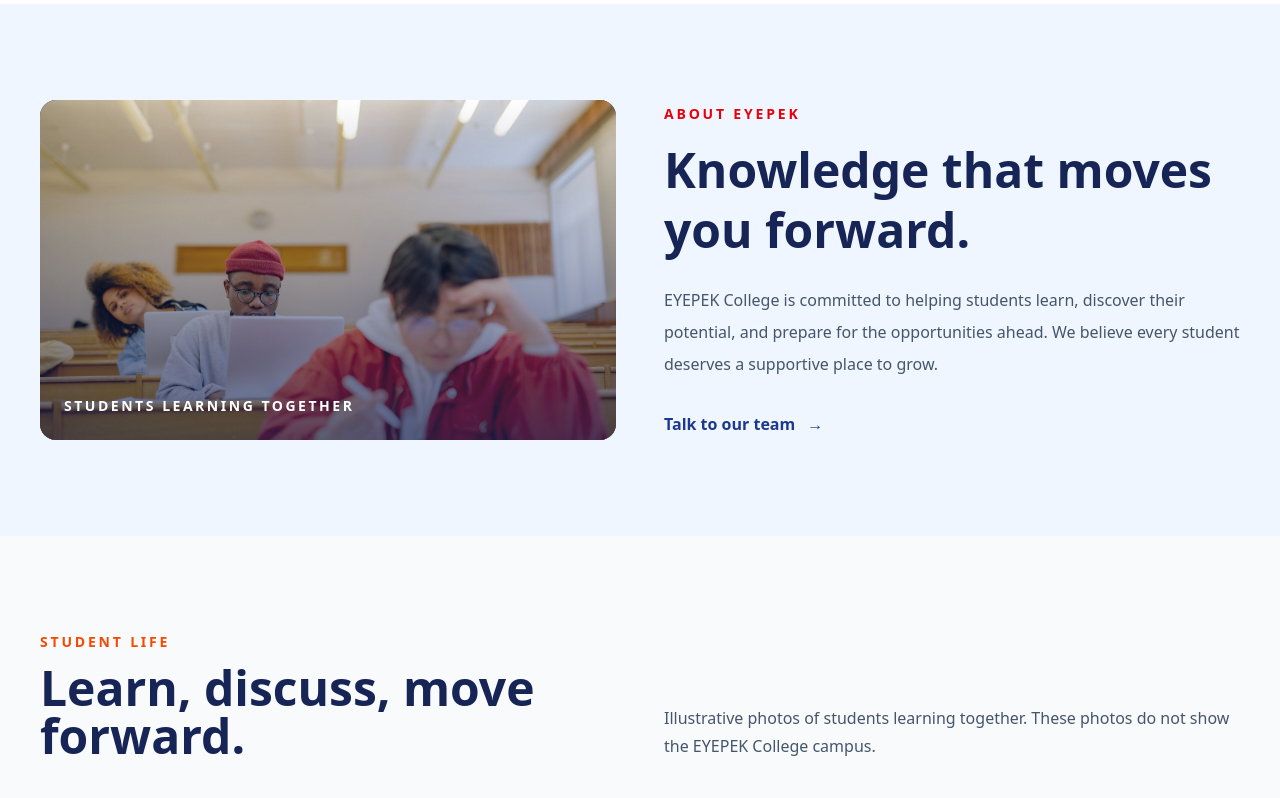
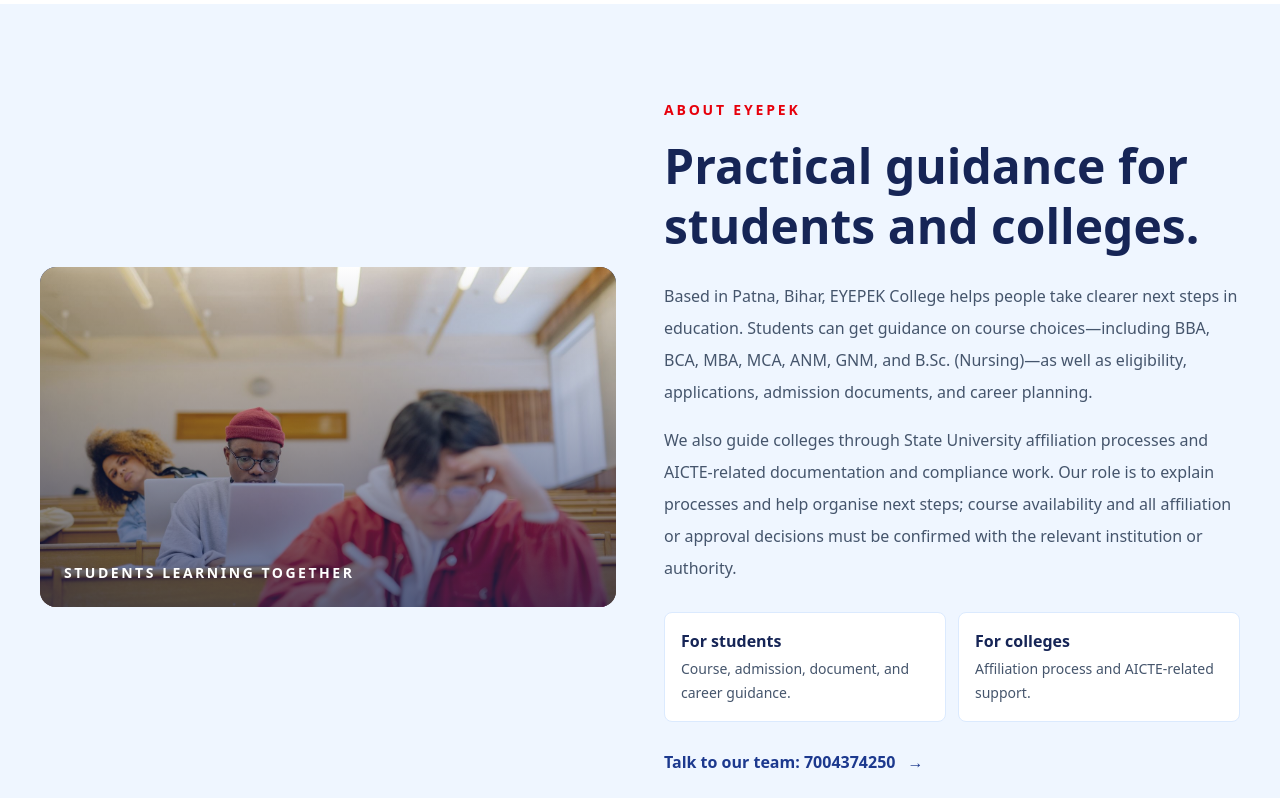
Before and after one commit to eyepek/EYEPEK, a React (Vite) app: page / in a window 1280 px wide. Shown: the part 2440-3238 px from the top of the page. Built offline with nearby package versions, Linux system fonts and the light colour scheme.

Commit message:
Expand EYEPEK about section

```diff
--- a/src/pages/HomePage.jsx
+++ b/src/pages/HomePage.jsx
@@ -139,11 +139,24 @@ const HomePage = () => (
         </div>
         <div>
           <p className='text-sm font-bold uppercase tracking-[0.2em] text-red-600'>About EYEPEK</p>
-          <h2 className='mt-4 text-3xl font-extrabold leading-tight text-blue-950 md:text-5xl'>Knowledge that moves you forward.</h2>
+          <h2 className='mt-4 text-3xl font-extrabold leading-tight text-blue-950 md:text-5xl'>Practical guidance for students and colleges.</h2>
           <p className='mt-6 leading-8 text-slate-600'>
-            EYEPEK College is committed to helping students learn, discover their potential, and prepare for the opportunities ahead. We believe every student deserves a supportive place to grow.
+            Based in Patna, Bihar, EYEPEK College helps people take clearer next steps in education. Students can get guidance on course choices—including BBA, BCA, MBA, MCA, ANM, GNM, and B.Sc. (Nursing)—as well as eligibility, applications, admission documents, and career planning.
           </p>
-          <a href='tel:7004374250' className='mt-8 inline-flex items-center gap-3 font-bold text-blue-900 hover:text-red-600'>Talk to our team <span aria-hidden='true'>→</span></a>
+          <p className='mt-4 leading-8 text-slate-600'>
+            We also guide colleges through State University affiliation processes and AICTE-related documentation and compliance work. Our role is to explain processes and help organise next steps; course availability and all affiliation or approval decisions must be confirmed with the relevant institution or authority.
+          </p>
+          <div className='mt-7 grid gap-3 sm:grid-cols-2'>
+            <div className='rounded-lg border border-blue-100 bg-white p-4'>
+              <h3 className='font-bold text-blue-950'>For students</h3>
+              <p className='mt-1 text-sm leading-6 text-slate-600'>Course, admission, document, and career guidance.</p>
+            </div>
+            <div className='rounded-lg border border-blue-100 bg-white p-4'>
+              <h3 className='font-bold text-blue-950'>For colleges</h3>
+              <p className='mt-1 text-sm leading-6 text-slate-600'>Affiliation process and AICTE-related support.</p>
+            </div>
+          </div>
+          <a href='tel:7004374250' className='mt-7 inline-flex items-center gap-3 font-bold text-blue-900 hover:text-red-600'>Talk to our team: 7004374250 <span aria-hidden='true'>→</span></a>
         </div>
       </div>
     </section>
```
